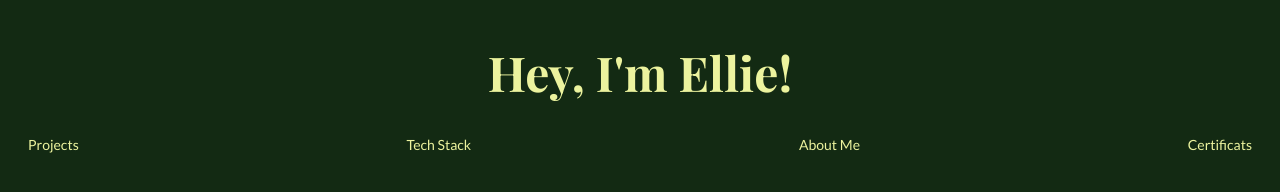
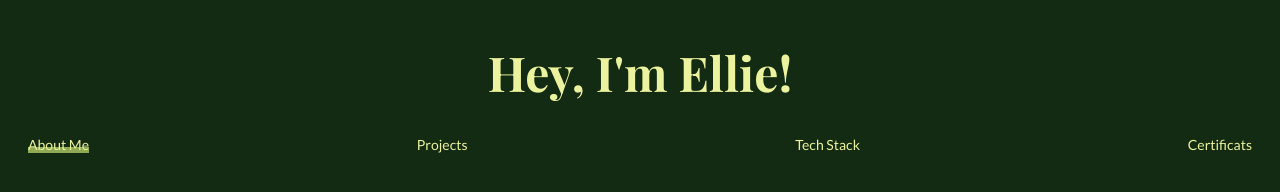
Before and after one commit to e-rmkt/personal-website, a plain HTML site: page index.html in a window 1280 px wide. Shown: the top 192 px of the page. Drawn offline with nearby package versions, Linux system fonts and the light colour scheme; a web font is replaced by a local one.

Commit message:
add nav underline

```diff
--- a/index.css
+++ b/index.css
@@ -46,6 +46,21 @@ h1 {
 p {
   letter-spacing: 0.5px;
   line-height: 24px;
+}
+
+.active {
+  position: relative;
+}
+
+.active::after {
+  content: "";
+  position: absolute;
+  bottom: 0;
+  left: 0;
+  width: 100%;
+  height: 35%;
+  background-color: var(--secondary-color);
+  z-index: -1;
 }
 /* HEADER */
 
--- a/index.html
+++ b/index.html
@@ -12,9 +12,9 @@
       <h1>Hey, I'm Ellie!</h1>
       <nav>
         <ul>
+          <li class="active">About Me</li>
           <li>Projects</li>
           <li>Tech Stack</li>
-          <li>About Me</li>
           <li>Certificats</li>
         </ul>
       </nav>
```
